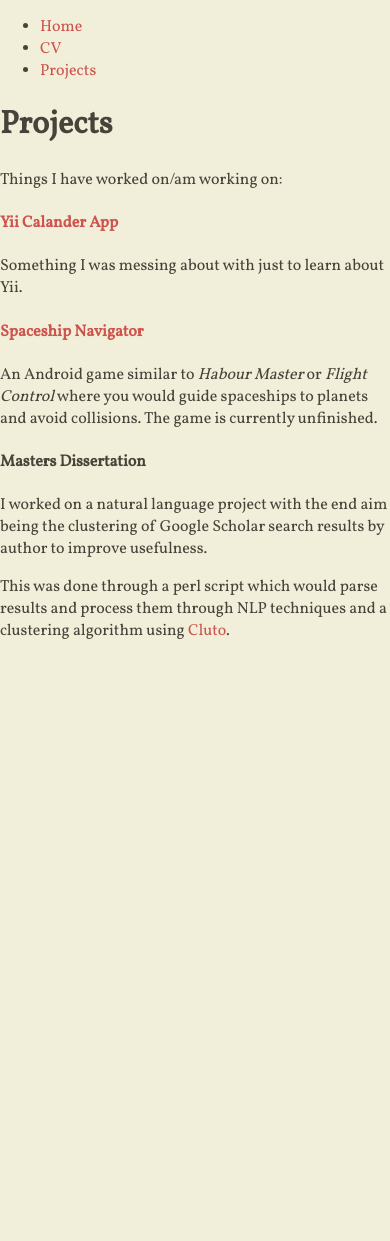
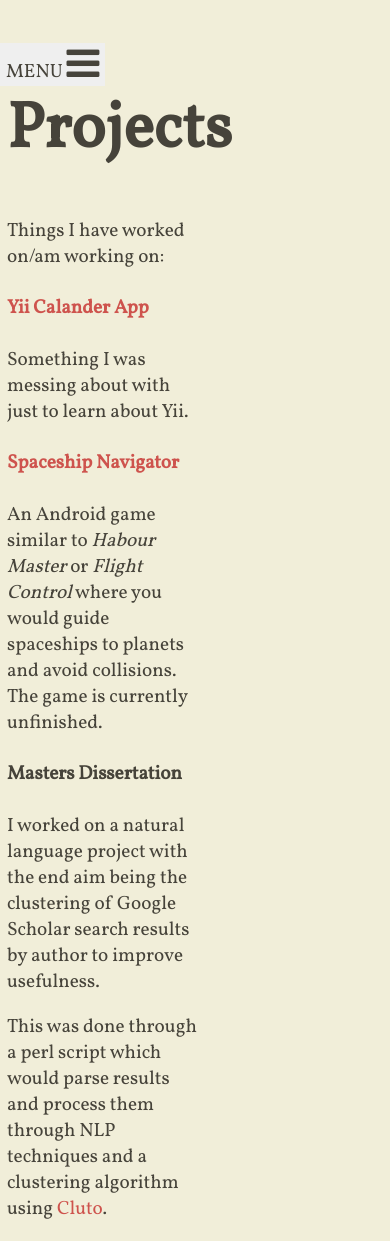
Before and after one commit to lewisp6/lewisp6.github.io, a Jekyll site: the page built from projects/index.html, in a window 390 px wide. Built offline with Jekyll 4.4.1, drawn with Linux system fonts in a browser that asks for light colours; nearby versions of some CDN libraries; before the commit the page ends 900 px from its top, so only the background shows below that.

Commit message:
Design changes and the start of a responsive nav

```diff
--- a/_includes/content.html
+++ b/_includes/content.html
@@ -14,4 +14,8 @@
     <span class="fa fa-linkedin fa-lg main-list-item-icon"></span>
     <a href="https://uk.linkedin.com/in/lewispearson1">Linkedin</a>
   </li>
+  <li class="main-list-item">
+    <span class="fa fa-envelope-o fa-lg main-list-item-icon"></span>
+    <a href="mailto:lewisp6@gmail.com">lewisp6@gmail.com</a>
+  </li>
 </ul>
--- a/_includes/sidebar.html
+++ b/_includes/sidebar.html
@@ -1,5 +1,11 @@
 <div class="sidebar">
-  <ul class="sidebar__list">
+  <button id="mobileToggle" class="sidebar__button">
+  <span class="sidebar__button-wrap">
+      <span class="sidebar__button-text">MENU</span>
+      <span class="sidebar__button-icon"><span class="fa fa-bars fa-2x"></span></span>
+  </span>
+  </button>
+  <ul class="sidebar__list" id="primaryNavigation">
     <li><a href="/">Home</a></li>
     <li><a href="/cv">CV</a></li>
     <li><a href="/projects">Projects</a></li>
--- a/_layouts/page.html
+++ b/_layouts/page.html
@@ -1,6 +1,7 @@
 <!DOCTYPE html>
 <html>
   {% include head.html %}
+  <script type="text/javascript" src="/assets/js/main.js"></script>
   <body>
 
   {% include sidebar.html %}
--- a/_sass/_page.scss
+++ b/_sass/_page.scss
@@ -1,6 +1,13 @@
 .page {
   width: 50%;
   margin: 0 auto;
+}
+
+@media (max-width: 480px) {
+  .page {
+    margin-left: 7px;
+    margin-right: 7px
+  }
 }
 
 .page__header {
--- a/_sass/_sidebar.scss
+++ b/_sass/_sidebar.scss
@@ -5,8 +5,38 @@
   margin-top: 10px;
   font-size: 1.2rem;
   border-right-style: solid;
+
+  @media (max-width: 768px) {
+      border-right-style: none;
+      width: 100%;
+      margin: 0;
+      padding: 0;
+  }
+
+  &__list {
+    list-style: none;
+
+    @media (max-width: 768px) {
+      display: none;
+    }
+
+    &--visible {
+      display: block;
+    }
+  }
+
+  &__button {
+    display: none;
+    background-color: palette(echo-test, nav);
+    border-style: none;
+
+    &:hover {
+      background-color: palette(echo-test, nav);
+      color: #000000;
+    }
+
+    @media (max-width: 768px) {
+      display: block;
+    }
+  }
 }
-
-.sidebar__list {
-  list-style: none;
-}
--- /dev/null
+++ b/assets/js/main.js
@@ -0,0 +1,16 @@
+(function(window, document) {
+    'use strict';
+
+    document.addEventListener('DOMContentLoaded', function() {
+
+        var mobileToggle = document.getElementById('mobileToggle'),
+            primaryNav = document.getElementById('primaryNavigation');
+
+        mobileToggle.addEventListener('click', function() {
+            primaryNav.classList.toggle('sidebar__list--visible');
+        });
+
+    });
+
+
+})(window, document);
--- a/assets/main.scss
+++ b/assets/main.scss
@@ -60,14 +60,14 @@ since it must be aligned with the content */
 }
 
 .logo {
-	width: 96px;
-	height: 96px;
+	width: 136px;
+	height: 136px;
 	display: inline-block;
 	background-size: cover;
 	border-radius: 50%;
 	-moz-border-radius: 50%;
-	border: 2px solid $background-color;
-	box-shadow: 0 0 0 3px $text-color;
+	border: 1px solid $text-color;
+	margin-left: auto;
 }
 
 /*** author ***/
@@ -151,7 +151,7 @@ footer {
 	.links {
 		font-size: 1.3rem;
 	}
+}
 
-	@import 'page';
-	@import 'sidebar';
-}
+@import 'page';
+@import 'sidebar';
```
